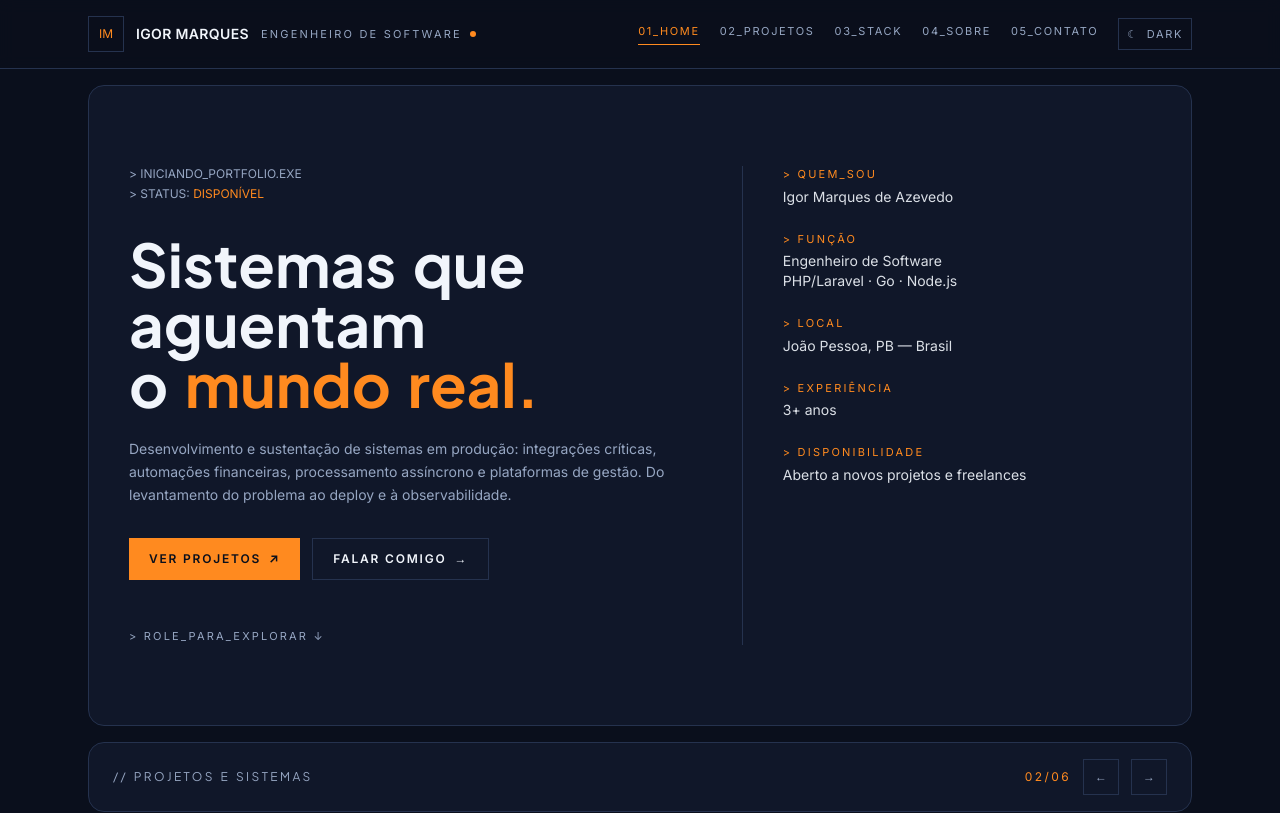
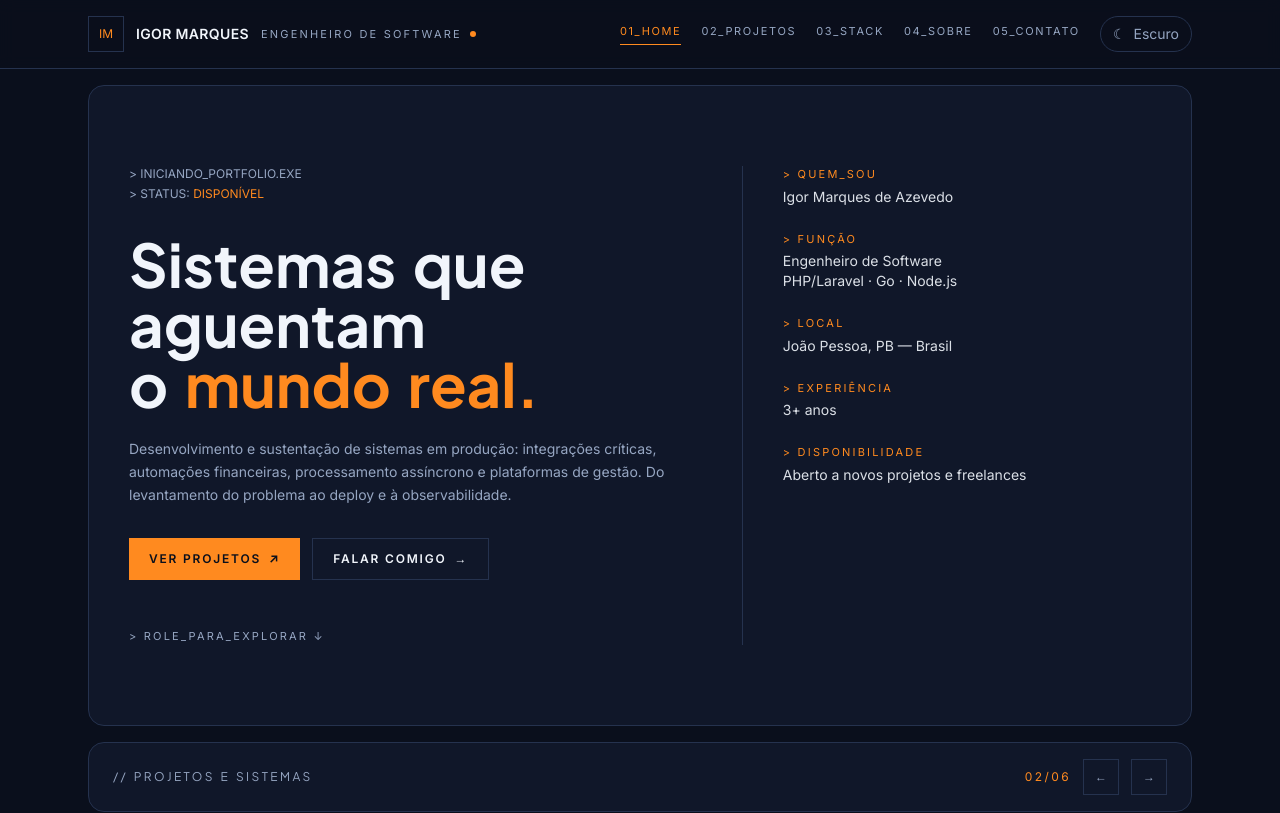
Before and after one commit to IgorMarqx/portfolio, a Next.js app: page / in a window 1280 px wide. Shown: the top 813 px of the page. Built offline with nearby package versions, Linux system fonts and the light colour scheme.

Commit message:
chore: ajustar estilos e textos do botão de alternar tema

```diff
--- a/src/components/AlternarTema.tsx
+++ b/src/components/AlternarTema.tsx
@@ -36,11 +36,11 @@ export function AlternarTema() {
         tema === "dark" ? "Mudar para tema claro" : "Mudar para tema escuro"
       }
       title={tema === "dark" ? "Tema claro" : "Tema escuro"}
-      className="flex h-8 items-center gap-2 border border-line px-2 text-[11px] tracking-[0.15em] text-muted transition-colors hover:border-accent hover:text-accent"
+      className="flex h-9 items-center gap-2 rounded-full border border-line px-3 text-sm text-muted transition-colors hover:border-accent hover:text-accent"
     >
       <span aria-hidden>{tema === "dark" ? "☾" : "☀"}</span>
       <span className="hidden sm:inline">
-        {tema === "dark" ? "DARK" : "LIGHT"}
+        {tema === "dark" ? "Escuro" : "Claro"}
       </span>
     </button>
   );
```
